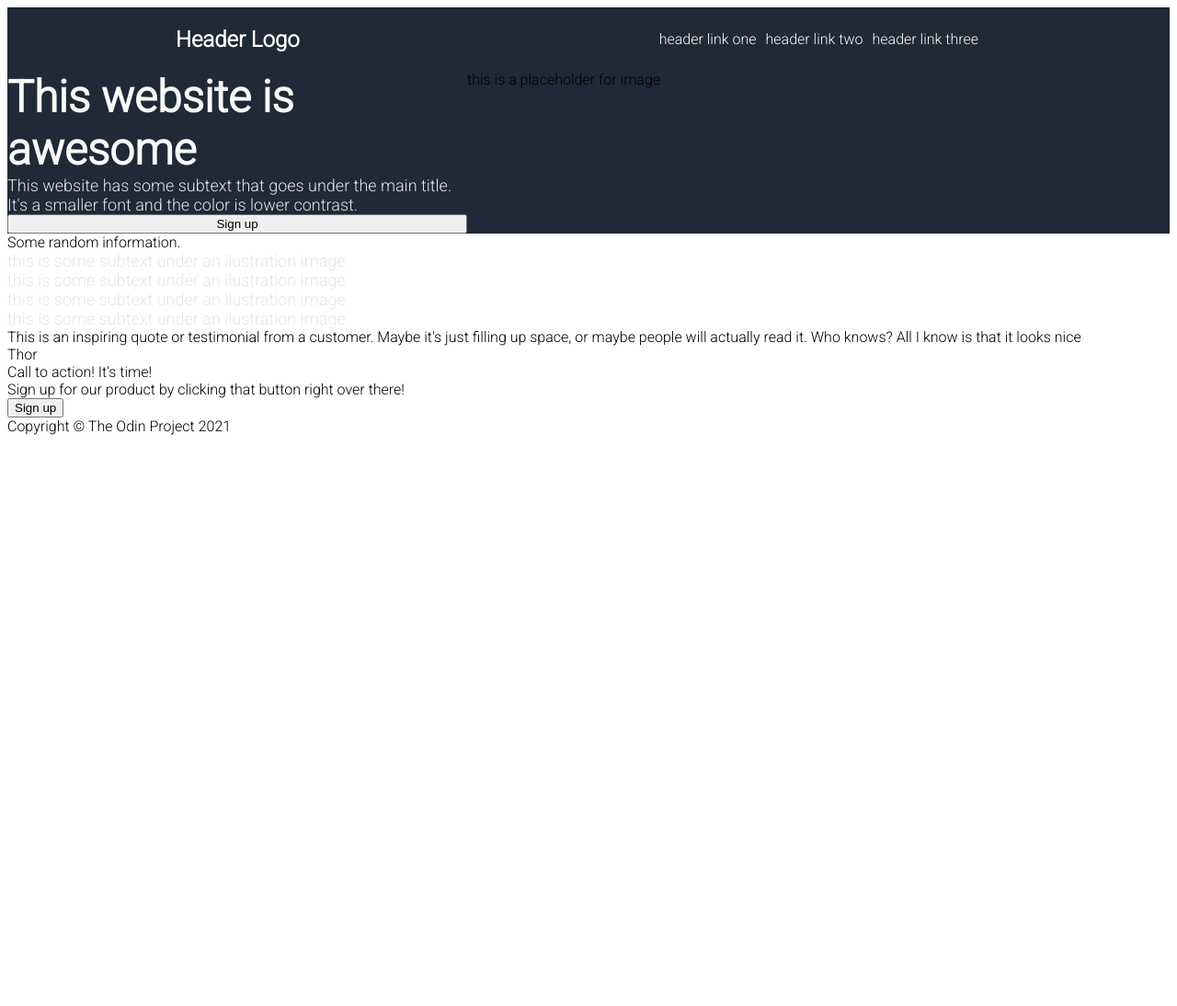
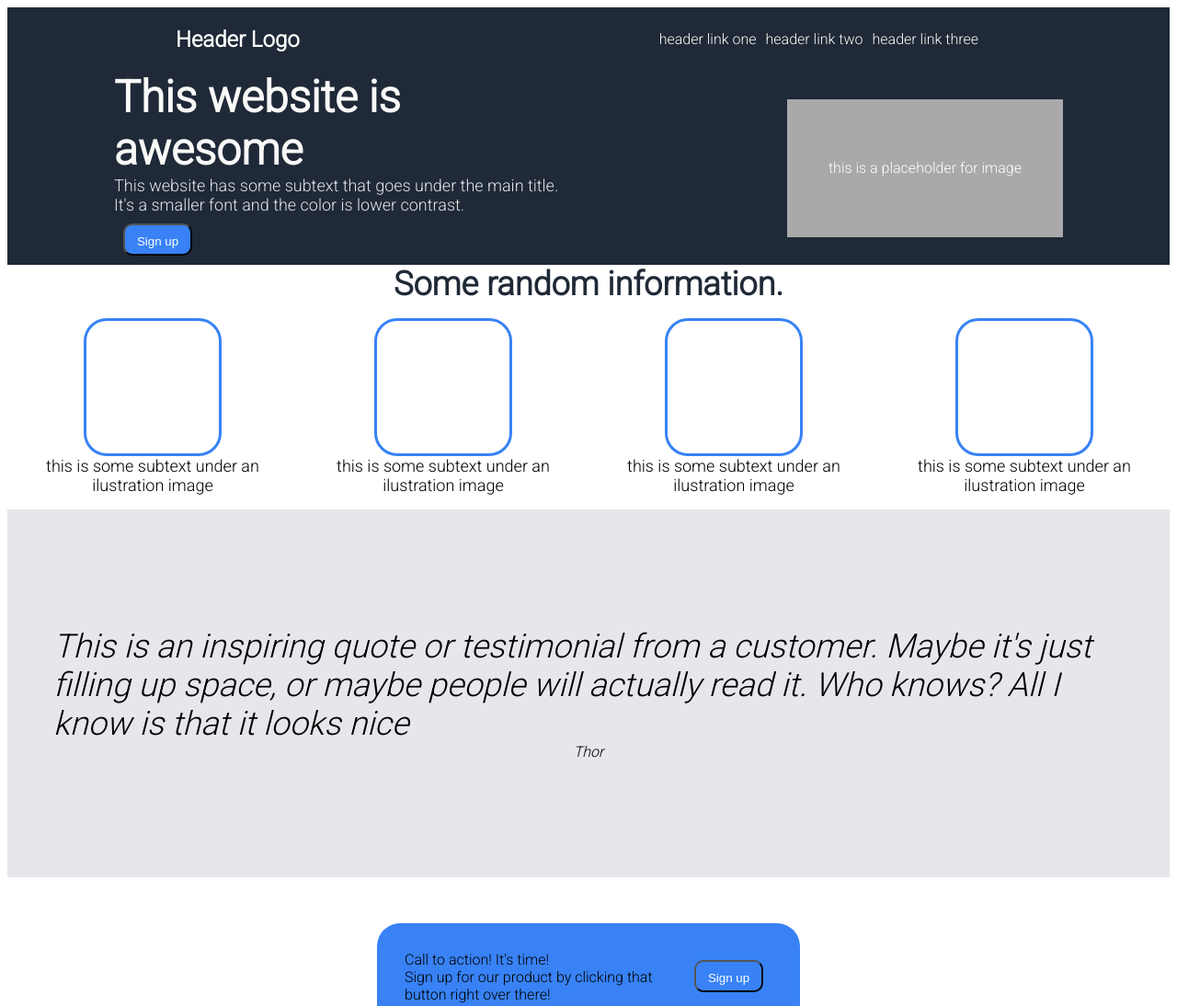
Before and after one commit to Zazai840/landing-page, a plain HTML site: page index.html in a window 1280 px wide. Shown: the top 1094 px of the page at 92% size. Before the commit the page ends 800 px from the top, so only its background shows below. Drawn offline with Linux system fonts and the light colour scheme.

Commit message:
Complete Styling HTML, Meeting All Styleguide Requirements

```diff
--- a/index.html
+++ b/index.html
@@ -23,7 +23,7 @@
         <div class="text-container">
             <div class="main-title">This website is awesome</div>
             <div class="subtext">This website has some subtext that goes under the main title. It's a smaller font and the color is lower contrast.</div>
-            <button>Sign up</button>
+            <div class="first-signup"><button>Sign up</button></div>
         </div>
         <div class="image">this is a placeholder for image</div>
     </div>
@@ -32,32 +32,34 @@
         <div class="sub-images">
             <div class="sub-image">
                 <div class="box"></div>
-                <div class="subtext">this is some subtext under an ilustration image</div>
+                <div class="sub-text">this is some subtext under an ilustration image</div>
             </div>
             <div class="sub-image">
                 <div class="box"></div>
-                <div class="subtext">this is some subtext under an ilustration image</div>
+                <div class="sub-text">this is some subtext under an ilustration image</div>
             </div>
             <div class="sub-image">
                 <div class="box"></div>
-                <div class="subtext">this is some subtext under an ilustration image</div>
+                <div class="sub-text">this is some subtext under an ilustration image</div>
             </div>
             <div class="sub-image">
                 <div class="box"></div>
-                <div class="subtext">this is some subtext under an ilustration image</div>
+                <div class="sub-text">this is some subtext under an ilustration image</div>
             </div>
         </div>
 
     </div>
     <div class="quote">
-        <div class="testimonial"> This is an inspiring quote or testimonial from a customer. Maybe it's just filling up space, or maybe people will actually read it. Who knows? All I know is that it looks nice </div>
-        <div class="author">Thor</div>
+        <div class="testimonial"><em> This is an inspiring quote or testimonial from a customer. Maybe it's just filling up space, or maybe people will actually read it. Who knows? All I know is that it looks nice</em></div>
+        <div class="author"><em>Thor</em></div>
     </div>
 
     <div class="call">
-        <div class="text">Call to action! It's time!</div>
-        <div class="sub-call">Sign up for our product by clicking that button right over there!</div>
-        <div class="button"><button>Sign up</button></div>
+        <div class="text-oof-call">
+            <div class="text">Call to action! It's time!</div>
+            <div class="sub-call">Sign up for our product by clicking that button right over there!</div>
+        </div>
+            <div class="button"><button>Sign up</button></div>
     </div>
     <div class="footer">
         Copyright © The Odin Project 2021
--- a/style.css
+++ b/style.css
@@ -1,6 +1,10 @@
 
 body {
     font-family: 'Roboto' , sans-serif;
+    display: flex;
+    flex-direction: column;
+
+
 }
 .header {
     display: flex;
@@ -36,12 +40,14 @@ a {
 .second-section {
     display: flex;
     background-color: #1f2937;
+    justify-content: space-around;
 }
 
 .text-container {
     display: flex;
     flex-direction: column;
     width: 500px;
+
 
 }
 
@@ -58,3 +64,132 @@ a {
     flex-wrap: wrap;
 
 }
+
+.image {
+    color: white;
+    height: 150px;
+    width: 300px;
+    display: flex;
+    justify-content: center;
+    align-items: center;
+    background-color: darkgray;
+    align-self: center;
+
+
+
+}
+
+button {
+    display: block;
+    background-color: #3882f6;
+    color: #FFFFFF;
+    padding: 10px;
+    border-radius: 10px;
+    -moz-border-radius: 10px;
+    -webkit-border-radius: 10px;
+    margin:10px;
+    width: 75px;
+    height: 35px;
+}
+
+.second-section {
+    display: flex;
+
+
+}
+
+.third-section {
+    display: flex;
+    flex-direction: column;
+    text-align: center;
+}
+.main-title-two {
+    font-size: 36px;
+    color: #1f2937;
+    font-weight: bolder;
+
+}
+.sub-images {
+    display: flex;
+    justify-content: center;
+
+}
+
+.box {
+    box-sizing: border-box;
+    height: 150px;
+    width: 150px;
+    justify-content:center ;
+    border-radius: 25px;
+    border: 3px solid #3882f6;
+
+}
+
+.sub-image {
+    display: flex;
+    flex-direction: column;
+    align-items: center;
+    margin: 16px;
+}
+
+.sub-text {
+    font-size: 18px;
+
+    flex-wrap: wrap;
+
+}
+
+
+.quote {
+    align-self: center;
+    display: flex;
+    flex-direction: column;
+    justify-content: center;
+    align-items: center;
+
+}
+
+
+
+.quote {
+
+    height: 300px;
+    background-color: #E5E7EB;
+    padding: 50px;
+
+}
+
+.testimonial {
+    font-size: 36px;
+
+}
+
+.call {
+    display: flex;
+    width: 400px;
+    height: 100x;
+    background-color: #3882f6;
+    align-self: center;
+    margin: 50px;
+    border-radius: 25px;
+    padding: 30px;
+
+
+}
+
+.text-of-call{
+    display: flex;
+    flex-direction: column;
+
+}
+
+.footer {
+    display: flex;
+    justify-content: center;
+    background-color: #1f2937;
+    height: 100px;
+    align-items: center;
+    color: white;
+
+
+}
```
